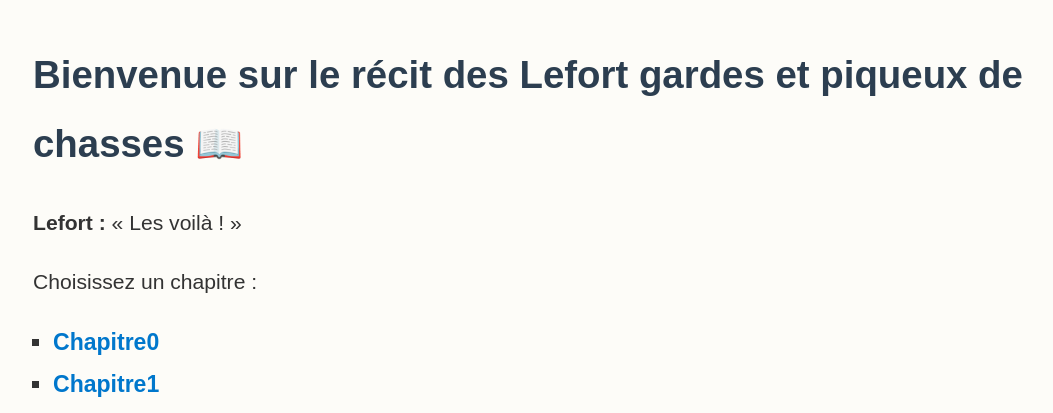
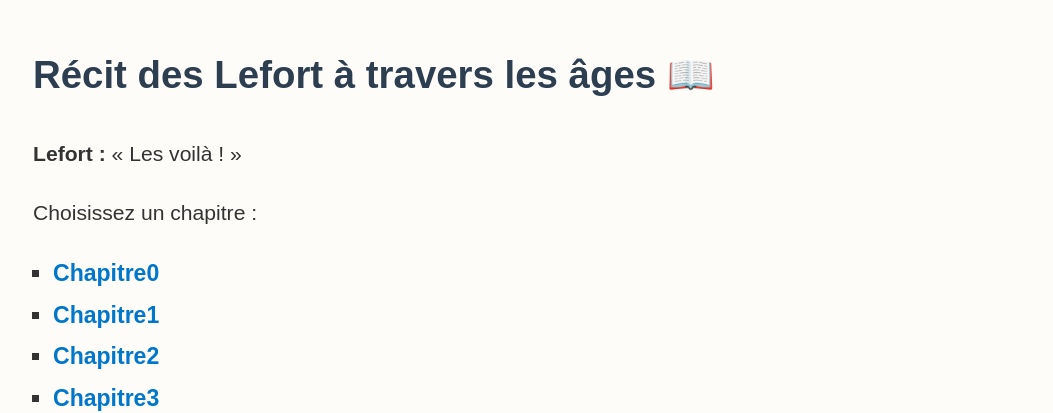
Before and after one commit to lefort999/infine, a Flask app: page / in a window 1280 px wide. Shown: the top 413 px of the page, without its empty margins (107-1160 px from the left). Run offline with Flask 3, Linux system fonts and the light colour scheme.

Commit message:
Update index.html

```diff
--- a/templates/index.html
+++ b/templates/index.html
@@ -31,7 +31,7 @@
   </style>
 </head>
 <body>
-  <h1>Bienvenue sur le récit des Lefort gardes et piqueux de chasses 📖</h1>
+  <h1>Récit des Lefort à travers les âges 📖</h1>
 
   <p><strong>Lefort :</strong> « Les voilà ! »</p>
 
```
